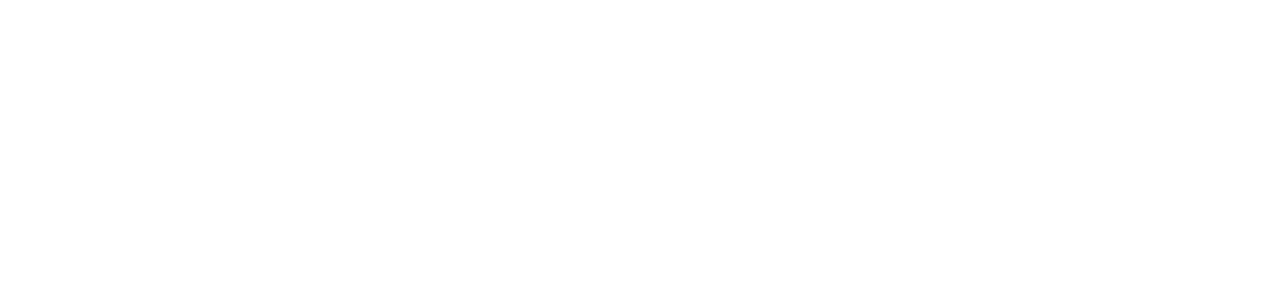
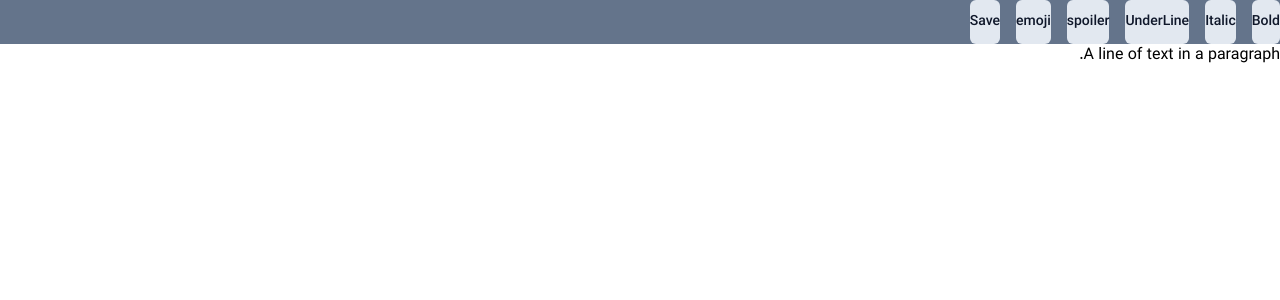
Before and after one commit to Mohaymen-Academy/FE-TEAM2-Messenger, a React (Vite) app: page /playground in a window 1280 px wide. Before the commit this address had no page. Shown: the top 300 px of the page. Built offline with nearby package versions, Linux system fonts and the light colour scheme.

Commit message:
work on reach text editor

```diff
--- a/dev-dist/sw.js
+++ b/dev-dist/sw.js
@@ -82,7 +82,7 @@
     "revision": "3fcae2b2a5910a882af260043803c60e"
   }, {
     "url": "index.html",
-    "revision": "0.7jq53jc9m68"
+    "revision": "0.co9luavlci8"
   }], {});
   workbox.cleanupOutdatedCaches();
   workbox.registerRoute(new workbox.NavigationRoute(workbox.createHandlerBoundToURL("index.html"), {
@@ -91,8 +91,7 @@
   workbox.registerRoute(({
     url
   }) => {
-    console.log(url.pathname.startsWith("/todos"));
-    return url.pathname.startsWith("/todos");
+    return url.pathname.startsWith("/");
   }, new workbox.CacheFirst({
     "cacheName": "api-cache",
     plugins: [new workbox.CacheableResponsePlugin({
--- a/package.json
+++ b/package.json
@@ -13,6 +13,8 @@
     "@emoji-mart/data": "^1.1.2",
     "@emoji-mart/react": "^1.1.1",
     "@reduxjs/toolkit": "^1.9.5",
+    "@tanstack/react-query": "^4.32.6",
+    "@tanstack/react-query-devtools": "^4.32.6",
     "axios": "^1.4.0",
     "class-variance-authority": "^0.7.0",
     "clsx": "^2.0.0",
@@ -31,6 +33,9 @@
     "react-toastify": "^9.1.3",
     "react-touch-events": "^3.0.0",
     "react-use": "^17.4.0",
+    "slate": "^0.94.1",
+    "slate-hyperscript": "^0.77.0",
+    "slate-react": "^0.98.1",
     "tailwind-merge": "^1.14.0",
     "vite-plugin-pwa": "^0.16.4"
   },
--- a/src/App.tsx
+++ b/src/App.tsx
@@ -8,11 +8,14 @@
 import Register from "./components/auth/Register";
 import { ToastContainer } from "react-toastify";
 import "react-toastify/dist/ReactToastify.css";
-// import Playground from "./pages/playground";
+import { useEffect } from "react";
+import Playground from "./pages/playground";
 function App() {
   const { theme } = useSelector((store: StoreStateTypes) => store.app);
 
   const navigate = useNavigate();
+
+  useEffect(() => {}, []);
 
   return (
     <div className={`${theme} h-full`}>
@@ -29,7 +32,7 @@
           }
         />
         <Route path="/chat" element={<Chat />} />
-        {/* <Route path="/playground" element={<Playground />} /> */}
+        <Route path="/playground" element={<Playground />} />
         <Route path="/auth" element={<Auth />}>
           <Route path="sign-in" element={<Login />} />
           <Route path="numberVerification" element={<NumberVerification />} />
--- /dev/null
+++ b/src/components/editor/DefaultElement.tsx
@@ -0,0 +1,5 @@
+const DefaultElement = (props) => {
+  return <p {...props.attributes}>{props.children}</p>;
+};
+
+export default DefaultElement;
--- /dev/null
+++ b/src/components/editor/EditableTextArea.tsx
@@ -0,0 +1,28 @@
+import { useCallback } from "react";
+import { Editable } from "slate-react";
+import DefaultElement from "./DefaultElement";
+import Leaf from "./Leaf";
+
+const EditableTextArea = () => {
+  const renderElement = useCallback((props) => {
+    switch (props.element.type) {
+      default:
+        return <DefaultElement {...props} />;
+    }
+  }, []);
+  const renderLeaf = useCallback((props) => <Leaf {...props} />, []);
+
+  return (
+    <div>
+      <Editable
+        onChange={(value) => {
+          console.log("on editable value change:", value);
+        }}
+        renderElement={renderElement}
+        renderLeaf={renderLeaf}
+      />
+    </div>
+  );
+};
+
+export default EditableTextArea;
--- /dev/null
+++ b/src/components/editor/Leaf.tsx
@@ -0,0 +1,18 @@
+const Leaf = (props) => {
+  console.log(props.leaf.spoiler);
+  return (
+    <span
+      className={props.leaf.spoiler && "spoiler"}
+      {...props.attributes}
+      style={{
+        fontWeight: props.leaf.bold ? "bold" : "normal",
+        fontStyle: props.leaf.italic ? "italic" : "normal",
+        textDecoration: props.leaf.underline ? "underline" : "normal",
+      }}
+    >
+      {props.children}
+    </span>
+  );
+};
+
+export default Leaf;
--- /dev/null
+++ b/src/components/editor/Tools.tsx
@@ -0,0 +1,114 @@
+import { Button } from "@/components/ui";
+import { Editor } from "slate";
+import { createHyperscript } from "slate-hyperscript";
+import { deserialize, parseSlateToHtml } from "./serializer";
+
+const customEditor = {
+  isBoldMarkActive: (editor) => {
+    const mark = Editor.marks(editor);
+    return mark ? mark.bold === true : false;
+  },
+  isItalicMarkActive: (editor) => {
+    const mark = Editor.marks(editor);
+    return mark ? mark.italic === true : false;
+  },
+  isUnderlineMarkActive: (editor) => {
+    const mark = Editor.marks(editor);
+    return mark ? mark.underline === true : false;
+  },
+  isSpoilerMarkActive: (editor) => {
+    const mark = Editor.marks(editor);
+    return mark ? mark.spoiler === true : false;
+  },
+  toggleBoldMark: (editor) => {
+    const isActive = customEditor.isBoldMarkActive(editor);
+    if (isActive) {
+      Editor.removeMark(editor, "bold");
+    } else {
+      Editor.addMark(editor, "bold", true);
+    }
+  },
+  toggleItalicMark: (editor) => {
+    const isActive = customEditor.isItalicMarkActive(editor);
+    if (isActive) {
+      Editor.removeMark(editor, "italic");
+    } else {
+      Editor.addMark(editor, "italic", true);
+    }
+  },
+  toggleUnderlineMark: (editor) => {
+    const isActive = customEditor.isUnderlineMarkActive(editor);
+    if (isActive) {
+      Editor.removeMark(editor, "underline");
+    } else {
+      Editor.addMark(editor, "underline", true);
+    }
+  },
+  toggleSpoilerMark: (editor) => {
+    const isActive = customEditor.isSpoilerMarkActive(editor);
+    if (isActive) {
+      Editor.removeMark(editor, "spoiler");
+    } else {
+      Editor.addMark(editor, "spoiler", true);
+    }
+  },
+};
+
+const Tools = ({ editor }: { editor?: any }) => {
+  return (
+    <div className="flex bg-slate-500 gap-4">
+      <Button
+        onMouseDown={(e) => {
+          e.preventDefault();
+          customEditor.toggleBoldMark(editor);
+        }}
+      >
+        Bold
+      </Button>
+      <Button
+        onMouseDown={(e) => {
+          e.preventDefault();
+          customEditor.toggleItalicMark(editor);
+        }}
+      >
+        Italic
+      </Button>
+      <Button
+        onMouseDown={(e) => {
+          e.preventDefault();
+          customEditor.toggleUnderlineMark(editor);
+        }}
+      >
+        UnderLine
+      </Button>
+      <Button
+        onMouseDown={(e) => {
+          e.preventDefault();
+          customEditor.toggleSpoilerMark(editor);
+        }}
+      >
+        spoiler
+      </Button>
+      <Button
+        onMouseDown={(e) => {
+          e.preventDefault();
+          editor.insertText("🤣");
+        }}
+      >
+        emoji
+      </Button>
+      <Button
+        onMouseDown={(e) => {
+          e.preventDefault();
+          console.log(editor.children);
+
+          const h = parseSlateToHtml(editor.children);
+        }}
+      >
+        Save
+      </Button>
+    </div>
+  );
+};
+
+export default Tools;
--- /dev/null
+++ b/src/components/editor/index.tsx
@@ -0,0 +1,51 @@
+import React, { useState } from "react";
+import { ReactEditor, Slate, withReact } from "slate-react";
+import { BaseEditor, Descendant, createEditor } from "slate";
+import EditableTextArea from "./EditableTextArea";
+import Tools from "./Tools";
+
+interface EditorProps {
+  children: React.ReactNode;
+  initialValue: Descendant[];
+}
+
+type CustomElement = { type: "paragrapgh"; children: CustomText[] };
+type CustomText = { text: string };
+
+declare module slate {
+  interface CustomTypes {
+    Editor: BaseEditor & ReactEditor;
+    Element: CustomElement;
+    Text: CustomText;
+  }
+}
+
+const Editor = ({ children, initialValue }: EditorProps) => {
+  const [editor] = useState(() => withReact(createEditor()));
+
+  return (
+    <Slate
+      editor={editor}
+      initialValue={initialValue}
+      onChange={(value) => {
+        const isAtChange = editor.operations.some(
+          (op) => op.type !== "set_selection"
+        );
+
+        if (isAtChange) {
+          const content = JSON.stringify(value);
+          localStorage.setItem("content", content);
+        }
+      }}
+    >
+      {React.Children.map(children, (child) =>
+        React.cloneElement(child, { editor })
+      )}
+    </Slate>
+  );
+};
+
+Editor.Input = EditableTextArea;
+Editor.ToolsBar = Tools;
+
+export default Editor;
--- /dev/null
+++ b/src/components/editor/serializer.tsx
@@ -0,0 +1,31 @@
+export function parseSlateToHtml(node) {
+  return node
+    .map((paragraph) => {
+      const paragraphHtml = paragraph.children
+        .map((child) => {
+          let text = child.text;
+
+          if (child.bold) {
+            text = `<strong>${text}</strong>`;
+          }
+
+          if (child.italic) {
+            text = `<em>${text}</em>`;
+          }
+
+          if (child.underline) {
+            text = `<u>${text}</u>`;
+          }
+
+          if (child.spoiler) {
+            text = `<span class="spoiler">${text}</span>`;
+          }
+
+          return text;
+        })
+        .join("");
+
+      return `<p>${paragraphHtml}</p>`;
+    })
+    .join("");
+}
--- /dev/null
+++ b/src/pages/playground.tsx
@@ -0,0 +1,21 @@
+import Editor from "@/components/editor";
+
+const initialValue = [
+  {
+    type: "paragraph",
+    children: [{ text: "A line of text in a paragraph." }],
+  },
+];
+
+const playground = () => {
+  return (
+    <div>
+      <Editor initialValue={initialValue}>
+        <Editor.ToolsBar />
+        <Editor.Input />
+      </Editor>
+    </div>
+  );
+};
+
+export default playground;
--- a/src/styles/index.css
+++ b/src/styles/index.css
@@ -136,3 +136,18 @@
   height: 100vh;
   overflow: hidden;
 }
+
+[contenteditable] {
+  outline: 0px solid transparent;
+}
+
+.spoiler {
+  background-color: gray;
+  color: transparent;
+  user-select: none !important;
+}
+
+.spoiler:hover {
+  background-color: inherit;
+  color: inherit;
+}
--- a/vite.config.ts
+++ b/vite.config.ts
@@ -9,9 +9,6 @@
     react(),
     tsconfigPaths(),
     VitePWA({
-      // devOptions: {
-      //   enabled: true,
-      // },
       registerType: "autoUpdate",
       manifest: {
         icons: [
@@ -27,8 +24,7 @@
         runtimeCaching: [
           {
             urlPattern: ({ url }) => {
-              console.log(url.pathname.startsWith("/todos"));
-              return url.pathname.startsWith("/todos");
+              return url.pathname.startsWith("/");
             },
             handler: "CacheFirst" as const,
             options: {
```
Also changed, not shown: 2 other files (tests, documents, lock files or other folders).
